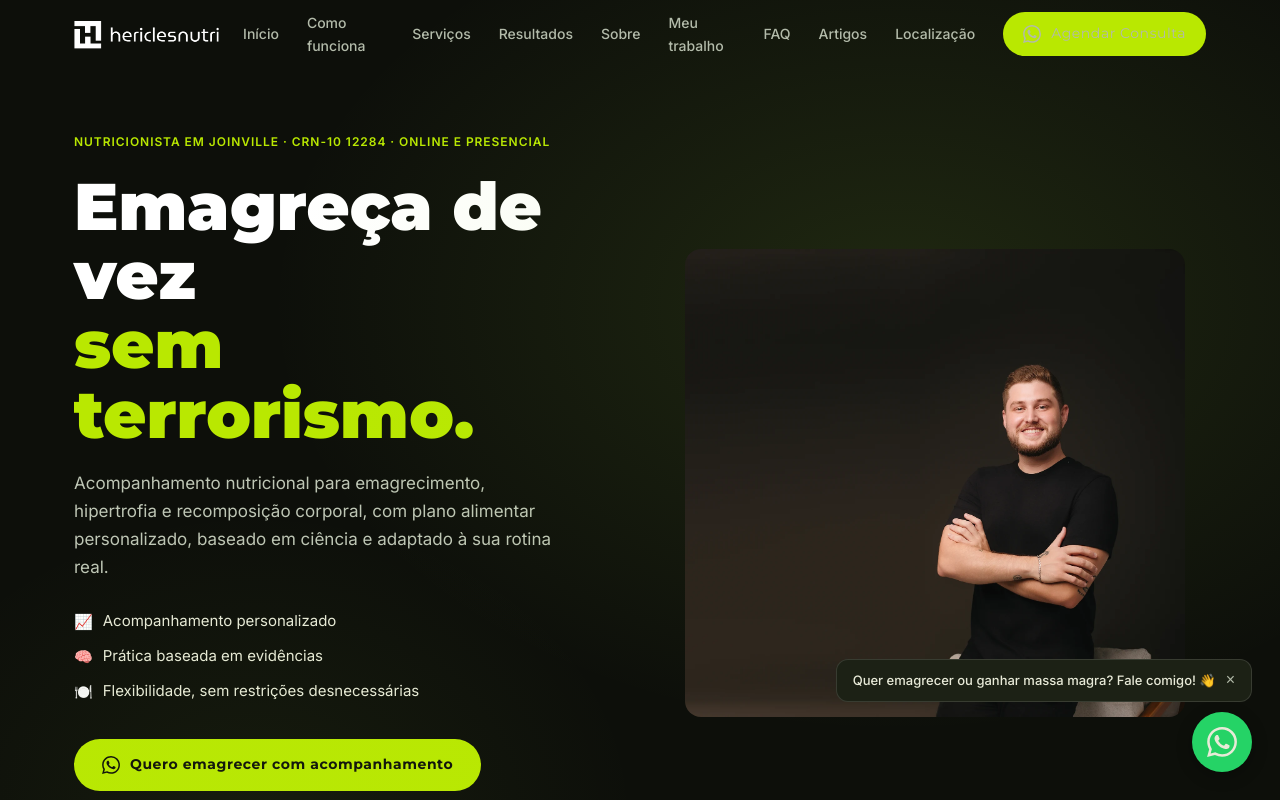
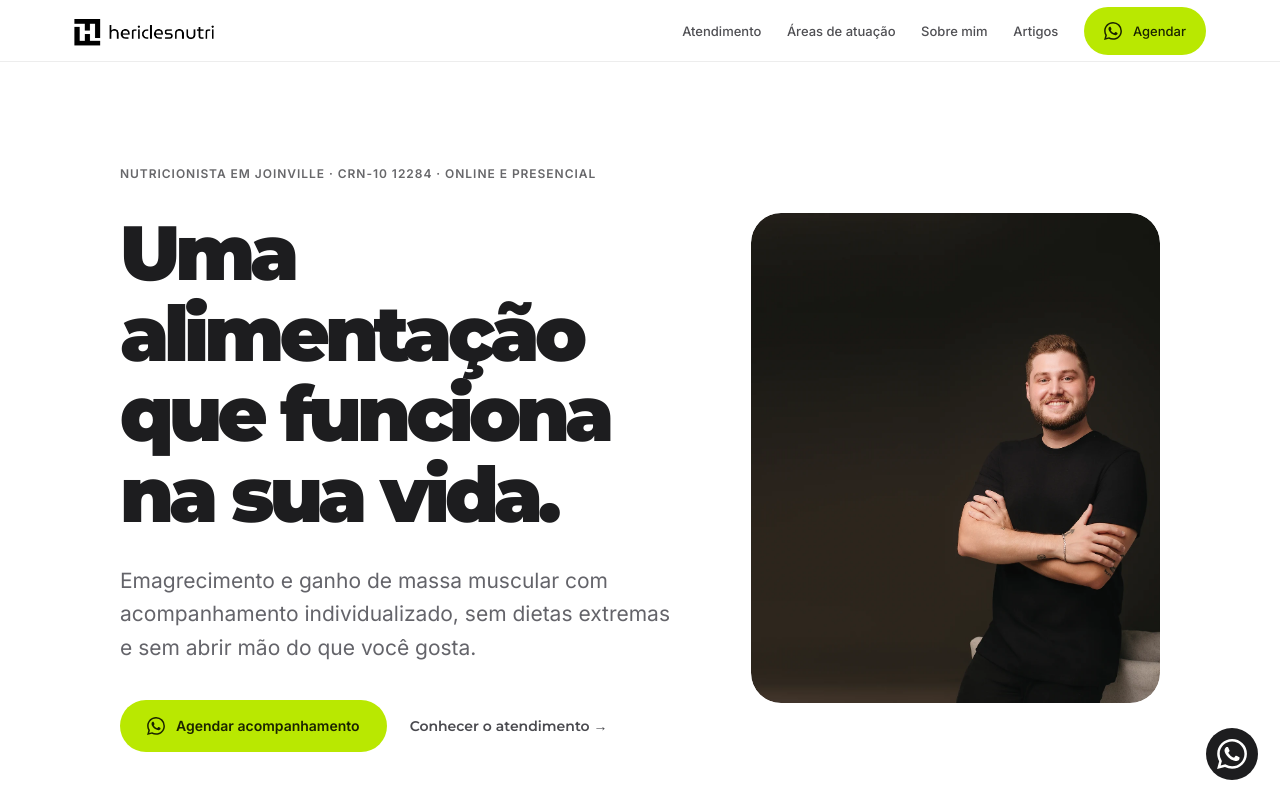
Before and after one commit to hericlesferreira/hericlesnutricionista-site, a React (Vite) app: page / in a window 1280 px wide. Shown: the top 800 px of the page. Built offline with nearby package versions, Linux system fonts and the light colour scheme.

Commit message:
design: simplificar menu, hero e chamadas mantendo conteúdo e URLs

```diff
--- a/src/App.jsx
+++ b/src/App.jsx
@@ -1,5 +1,6 @@
 import { useState, useEffect } from 'react'
 import './App.css'
+import './refresh.css'
 
 const MAPS_LINK = 'https://www.google.com/maps/search/?api=1&query=Rua+Areia+Branca%2C+1035%2C+Jardim+Iririu%2C+Joinville%2C+SC'
 const ADDRESS = 'Rua Areia Branca, 1035, Jardim Iririú, Joinville/SC, CEP 89224-090'
@@ -71,16 +72,11 @@ function NavBar({ menuOpen, setMenuOpen }) {
           <img src="/img/logo-light.png" alt="Hericles Nutricionista" height="38" />
         </a>
         <nav className={`navbar__links ${menuOpen ? 'open' : ''}`}>
-          <a href="#home" onClick={() => setMenuOpen(false)}>Início</a>
-          <a href="#como-funciona" onClick={() => setMenuOpen(false)}>Como funciona</a>
-          <a href="#servicos" onClick={() => setMenuOpen(false)}>Serviços</a>
-          <a href="#resultados" onClick={() => setMenuOpen(false)}>Resultados</a>
-          <a href="#sobre" onClick={() => setMenuOpen(false)}>Sobre</a>
-          <a href="/sobre-hericles-ferreira/" onClick={() => setMenuOpen(false)}>Meu trabalho</a>
-          <a href="#faq" onClick={() => setMenuOpen(false)}>FAQ</a>
+          <a href="#como-funciona" onClick={() => setMenuOpen(false)}>Atendimento</a>
+          <a href="#servicos" onClick={() => setMenuOpen(false)}>Áreas de atuação</a>
+          <a href="/sobre-hericles-ferreira/" onClick={() => setMenuOpen(false)}>Sobre mim</a>
           <a href="/artigos/" onClick={() => setMenuOpen(false)}>Artigos</a>
-          <a href="#localizacao" onClick={() => setMenuOpen(false)}>Localização</a>
-          <WaBtn href={WA_LINK} variant="nav" className="nav-cta">Agendar Consulta</WaBtn>
+          <WaBtn href={WA_LINK} variant="nav" className="nav-cta">Agendar</WaBtn>
         </nav>
         <button className={`hamburger ${menuOpen ? 'active' : ''}`} onClick={() => setMenuOpen(!menuOpen)} aria-label="Menu">
           <span /><span /><span />
@@ -93,12 +89,6 @@ function NavBar({ menuOpen, setMenuOpen }) {
 
 export default function App() {
   const [menuOpen, setMenuOpen] = useState(false)
-  const [waBubble, setWaBubble] = useState(false)
-
-  useEffect(() => {
-    const t = setTimeout(() => setWaBubble(true), 5000)
-    return () => clearTimeout(t)
-  }, [])
 
   return (
     <div className="app">
@@ -111,11 +101,10 @@ export default function App() {
           <div className="hero__text">
             <p className="hero__eyebrow">Nutricionista em Joinville · CRN-10 12284 · Online e presencial</p>
             <h1 className="hero__title">
-              Emagreça de vez<br />
-              <span className="accent">sem terrorismo.</span><br />
+              Uma alimentação que funciona na sua vida.
             </h1>
             <p className="hero__desc">
-              Acompanhamento nutricional para emagrecimento, hipertrofia e recomposição corporal, com plano alimentar personalizado, baseado em ciência e adaptado à sua rotina real.
+              Emagrecimento e ganho de massa muscular com acompanhamento individualizado, sem dietas extremas e sem abrir mão do que você gosta.
             </p>
             <ul className="hero__bullets">
               <li><span>📈</span> Acompanhamento personalizado</li>
@@ -123,8 +112,8 @@ export default function App() {
               <li><span>🍽️</span> Flexibilidade, sem restrições desnecessárias</li>
             </ul>
             <div className="hero__ctas">
-              <WaBtn href={WA_LINK} variant="primary">Quero emagrecer com acompanhamento</WaBtn>
-              <a href="#como-funciona" className="btn-ghost">Ver como funciona →</a>
+              <WaBtn href={WA_LINK} variant="primary">Agendar acompanhamento</WaBtn>
+              <a href="#como-funciona" className="btn-ghost">Conhecer o atendimento →</a>
             </div>
           </div>
           <div className="hero__img-wrap">
@@ -153,8 +142,7 @@ export default function App() {
             <p className="section-sub">Escolha atendimento presencial em Joinville ou consultoria online para receber uma estratégia nutricional personalizada.</p>
           </div>
           <div className="cards-row">
-            <div className="service-card featured">
-              <div className="featured-badge">⭐ Mais popular</div>
+            <div className="service-card">
               <div className="service-card__img-wrap">
                 <img src="/img/hericles-ferreira-atendimento-nutricional-joinville.webp?v=2" alt="Hericles Ferreira durante atendimento nutricional presencial em Joinville" loading="lazy" width="220" height="300" />
                 <span className="service-card__badge">📍 Joinville/SC</span>
@@ -259,7 +247,7 @@ export default function App() {
             ))}
           </div>
           <div className="text-center mt-lg">
-            <WaBtn href={WA_LINK} variant="primary">Quero meu plano alimentar personalizado</WaBtn>
+            <a className="btn-ghost" href="/nutricionista-emagrecimento-joinville/">Conhecer o acompanhamento para emagrecimento →</a>
           </div>
         </div>
       </section>
@@ -310,7 +298,7 @@ export default function App() {
               <span>📋 CRN-10 12284</span>
               <span>🎓 Pós em Metabolismo e Emagrecimento</span>
               <span>📍 Joinville/SC</span>
-              <span>📸 @nutrihericles</span>
+              <span>@nutrihericles</span>
             </div>
             <div className="sobre__actions">
               <WaBtn href={WA_LINK} variant="primary">Falar com o nutricionista</WaBtn>
@@ -326,7 +314,6 @@ export default function App() {
           <h2>Você não precisa tentar outra dieta da moda.<br /><span className="accent">Precisa de estratégia para o seu corpo.</span></h2>
           <p>Chega de planos genéricos. Agende sua consulta nutricional e receba um caminho personalizado para emagrecer, ganhar massa magra e evoluir com segurança.</p>
           <WaBtn href={WA_LINK} variant="primary" className="cta-big">Agendar consulta nutricional</WaBtn>
-          <p className="cta-note">💬 Resposta em até 1h no horário comercial.</p>
         </div>
       </section>
 
@@ -409,12 +396,6 @@ export default function App() {
 
       {/* WhatsApp Flutuante */}
       <div className="wa-float">
-        {waBubble && (
-          <div className="wa-float__bubble">
-            Quer emagrecer ou ganhar massa magra? Fale comigo! 👋
-            <button onClick={() => setWaBubble(false)} className="wa-float__close">×</button>
-          </div>
-        )}
         <a href={WA_LINK} target="_blank" rel="noopener noreferrer" className="wa-float__btn" aria-label="WhatsApp">
           <svg viewBox="0 0 24 24" fill="currentColor" width="30" height="30">
             <path d="M17.472 14.382c-.297-.149-1.758-.867-2.03-.967-.273-.099-.471-.148-.67.15-.197.297-.767.966-.94 1.164-.173.199-.347.223-.644.075-.297-.15-1.255-.463-2.39-1.475-.883-.788-1.48-1.761-1.653-2.059-.173-.297-.018-.458.13-.606.134-.133.298-.347.446-.52.149-.174.198-.298.298-.497.099-.198.05-.371-.025-.52-.075-.149-.669-1.612-.916-2.207-.242-.579-.487-.5-.669-.51-.173-.008-.371-.01-.57-.01-.198 0-.52.074-.792.372-.272.297-1.04 1.016-1.04 2.479 0 1.462 1.065 2.875 1.213 3.074.149.198 2.096 3.2 5.077 4.487.709.306 1.262.489 1.694.625.712.227 1.36.195 1.871.118.571-.085 1.758-.719 2.006-1.413.248-.694.248-1.289.173-1.413-.074-.124-.272-.198-.57-.347m-5.421 7.403h-.004a9.87 9.87 0 01-5.031-1.378l-.361-.214-3.741.982.998-3.648-.235-.374a9.86 9.86 0 01-1.51-5.26c.001-5.45 4.436-9.884 9.888-9.884 2.64 0 5.122 1.03 6.988 2.898a9.825 9.825 0 012.893 6.994c-.003 5.45-4.437 9.884-9.885 9.884m8.413-18.297A11.815 11.815 0 0012.05 0C5.495 0 .16 5.335.157 11.892c0 2.096.547 4.142 1.588 5.945L.057 24l6.305-1.654a11.882 11.882 0 005.683 1.448h.005c6.554 0 11.89-5.335 11.893-11.893a11.821 11.821 0 00-3.48-8.413z"/>
```
